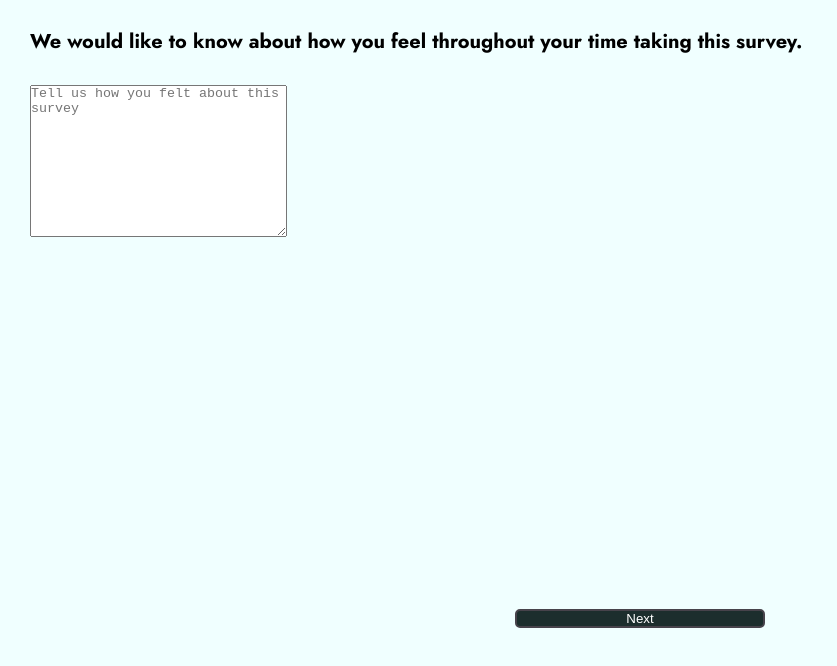
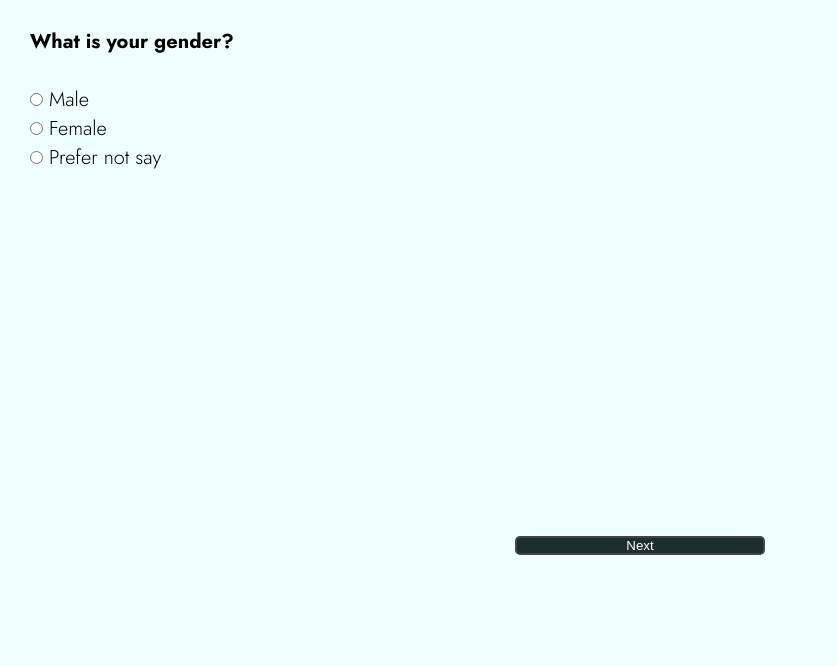
Before and after one commit to murphyologo/Murpheey-Survey, a plain HTML site: page questions/eleven.html in a window 1280 px wide. Shown: the part 82-748 px from the top of the page, without its empty margins (0-837 px from the left). Drawn offline with Linux system fonts and the light colour scheme; a web font is replaced by a local one.

Commit message:
okay another edit

```diff
--- a/questions/eleven.html
+++ b/questions/eleven.html
@@ -11,8 +11,10 @@
     <h1 class="head">Murpheey-Survey</h1>
     <form action="twelve.html">
         <div class="quest">
-        <label for="feedback"> <b>We would like to know about how you feel throughout your time taking this survey. </b> </label> <br> <br>
-        <textarea name="feedback" id="" cols="30" rows="10" maxlength="200" required placeholder="Tell us how you felt about this survey"></textarea>
+        <label for="feedback"> <b> What is your gender? </b> </label> <br> <br>
+        <input type="radio"   required name="feedback">  Male <br>
+        <input type="radio" required name="feedback">  Female <br>
+        <input type="radio" required name="feedback">  Prefer not say <br>
         </div>
         <div class="submit">
             <button>Next</button>
```
